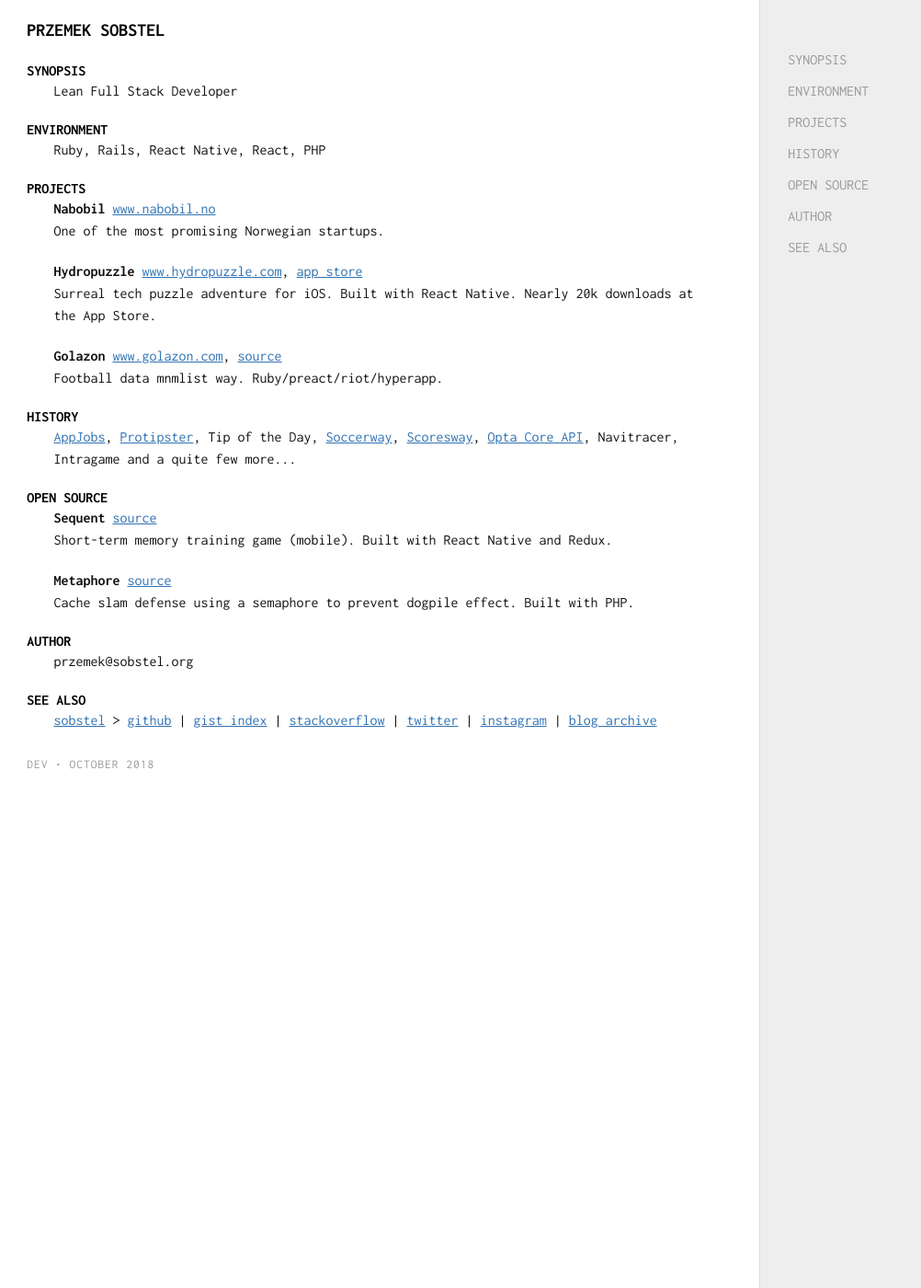
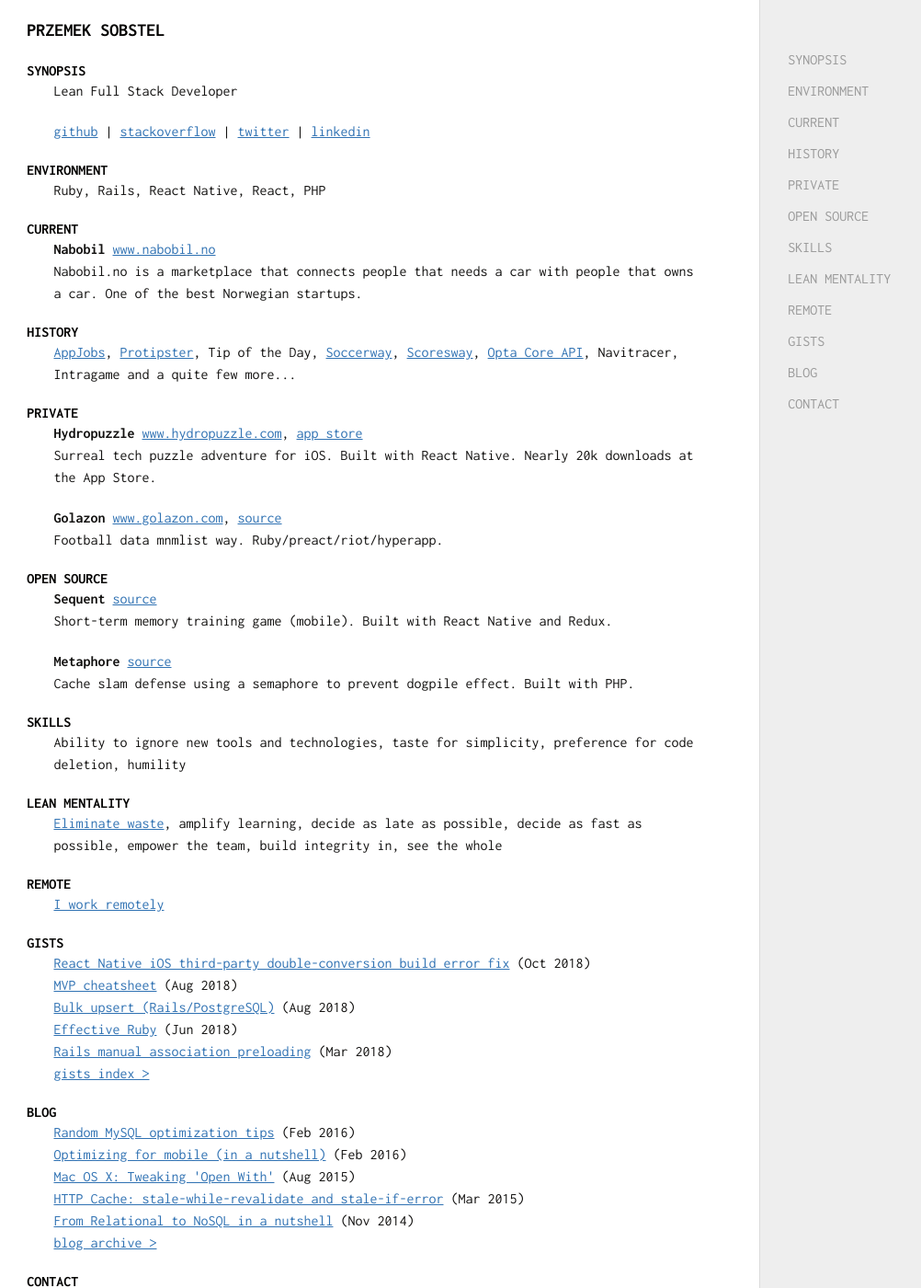
Before and after one commit to sobstel/sobstel.github.com, a Jekyll site: the page built from dev.html, in a window 1280 px wide and 1400 px high. Shown: the whole window at 92% size, without its empty margins (0-1002 px from the left). Built offline with Jekyll 4.4.1, drawn with Linux system fonts in a browser that asks for light colours.

```diff
--- a/dev.html
+++ b/dev.html
@@ -8,11 +8,16 @@
   <div class='man-navigation' style='display:none'>
     <a href="#SYNOPSIS">SYNOPSIS</a>
     <a href="#ENVIRONMENT">ENVIRONMENT</a>
-    <a href="#PROJECTS">PROJECTS</a>
+    <a href="#CURRENT">CURRENT</a>
     <a href="#HISTORY">HISTORY</a>
+    <a href="#PRIVATE">PRIVATE</a>
     <a href="#OPEN-SOURCE">OPEN SOURCE</a>
-    <a href="#AUTHOR">AUTHOR</a>
-    <a href="#SEE-ALSO">SEE ALSO</a>
+    <a href="#SKILLS">SKILLS</a>
+    <a href="#LEAN-MENTALITY">LEAN MENTALITY</a>
+    <a href="#REMOTE">REMOTE</a>
+    <a href="#GISTS">GISTS</a>
+    <a href="#BLOG">BLOG</a>
+    <a href="#CONTACT">CONTACT</a>
   </div>
 
   <h1>Przemek Sobstel</h1>
@@ -20,26 +25,34 @@
 
 <p>Lean Full Stack Developer</p>
 
+<p><a href="https://github.com/sobstel/">github</a> |
+<a href="https://stackoverflow.com/users/219272/sobstel">stackoverflow</a> |
+<a href="https://twitter.com/sobstel">twitter</a> |
+<a href="https://www.linkedin.com/in/sobstel/">linkedin</a></p>
+
 <h2 id="ENVIRONMENT">ENVIRONMENT</h2>
 
 <p>Ruby, Rails, React Native, React, PHP</p>
 
-<h2 id="PROJECTS">PROJECTS</h2>
+<h2 id="CURRENT">CURRENT</h2>
 
 <p><strong>Nabobil</strong> <a href="https://nabobil.no/en">www.nabobil.no</a><br />
-One of the most promising Norwegian startups.</p>
+Nabobil.no is a marketplace that connects people that needs a car with people that owns a car.
+One of the best Norwegian startups.</p>
+
+<h2 id="HISTORY">HISTORY</h2>
+
+<p><a href="https://www.appjobs.com/">AppJobs</a>, <a href="https://www.protipster.com/">Protipster</a>, Tip of the Day,
+<a href="http://www.soccerway.com/">Soccerway</a>, <a href="http://www.scoresway.com/">Scoresway</a>,
+<a href="https://www.optasports.com/services/data-feeds/">Opta Core API</a>, Navitracer, Intragame and a quite few more...</p>
+
+<h2 id="PRIVATE">PRIVATE</h2>
 
 <p><strong>Hydropuzzle</strong> <a href="http://www.sobstel.org/hydropuzzle/">www.hydropuzzle.com</a>, <a href="https://itunes.apple.com/app/id1294812505?ls=1&amp;mt=8">app store</a><br />
 Surreal tech puzzle adventure for iOS. Built with React Native. Nearly 20k downloads at the App Store.</p>
 
 <p><strong>Golazon</strong> <a href="http://www.golazon/com/">www.golazon.com</a>, <a href="https://github.com/sobstel/golazon">source</a><br />
 Football data mnmlist way. Ruby/preact/riot/hyperapp.</p>
-
-<h2 id="HISTORY">HISTORY</h2>
-
-<p><a href="https://www.appjobs.com/">AppJobs</a>, <a href="https://www.protipster.com/">Protipster</a>, Tip of the Day,
-<a href="http://www.soccerway.com/">Soccerway</a>, <a href="http://www.scoresway.com/">Scoresway</a>,
-<a href="https://www.optasports.com/services/data-feeds/">Opta Core API</a>, Navitracer, Intragame and a quite few more...</p>
 
 <h2 id="OPEN-SOURCE">OPEN SOURCE</h2>
 
@@ -49,25 +62,39 @@
 <p><strong>Metaphore</strong> <a href="https://github.com/sobstel/metaphore" title="Metaphore">source</a><br />
 Cache slam defense using a semaphore to prevent dogpile effect. Built with PHP.</p>
 
-<h2 id="AUTHOR">AUTHOR</h2>
+<h2 id="SKILLS">SKILLS</h2>
+
+<p>Ability to ignore new tools and technologies,
+taste for simplicity,
+preference for code deletion,
+humility</p>
+
+<h2 id="LEAN-MENTALITY">LEAN MENTALITY</h2>
+
+<p><a href="https://gist.github.com/sobstel/d9a55c5bc99f2cb67642a8ccd7562ded">Eliminate waste</a>,
+amplify learning, decide as late as possible, decide as fast as possible, empower the team, build integrity in, see the whole</p>
+
+<h2 id="REMOTE">REMOTE</h2>
+
+<p><a href="https://www.instagram.com/sobsteldev/">I work remotely</a></p>
+
+<h2 id="GISTS">GISTS</h2>
+
+<p>{% for gist in site.data.gists limit:5 %}
+  <a href="{{ gist.url }}">{{ gist.title }}</a> ({{ gist.date | date: "%b %Y" }})<br />
+{% endfor %}
+<a href="/gists/">gists index &gt;</a></p>
+
+<h2 id="BLOG">BLOG</h2>
+
+<p>{% for post in site.posts limit:5 %}
+  <a href="{{ post.url }}">{{ post.title }}</a> ({{ post.date | date: "%b %Y" }})<br />
+{% endfor %}
+<a href="/blog/">blog archive &gt;</a></p>
+
+<h2 id="CONTACT">CONTACT</h2>
 
 <p>przemek@sobstel.org</p>
-
-<h2 id="SEE-ALSO">SEE ALSO</h2>
-
-
-<p>
-  <a href="/">sobstel</a> &gt;
-  <a href="https://github.com/sobstel/">github</a> |
-  <a href="/gists/">gist index</a> |
-  <a href="https://stackoverflow.com/users/219272/sobstel">stackoverflow</a> |
-  <a href="https://twitter.com/sobstel">twitter</a> |
-  <a href="https://www.instagram.com/sobsteldev/">instagram</a> |
-  <a href="/blog/">blog archive</a>
-</p>
-
-
-
 
 
   <ol class='man-decor man-foot man foot'>
--- a/hydropuzzle/reviews/canardpc.html
+++ b/hydropuzzle/reviews/canardpc.html
@@ -4,10 +4,8 @@
 title: Hydropuzzle review (Canard PC)
 ---
 
+{% include hydro-nav.html %}
+
 <p><a href="/img/hydro/canardpc373.jpg"><img src="/img/hydro/canardpc373.jpg"></a></p>
 
 <p><em>Published in <a href="https://www.canardpc.com/373/au-doigt-et-loeil-hydropuzzle">CanardPC #373</a>.</em></p>
-
-<p>---</p>
-
-{% include hydro-nav.html %}
```
Also changed, not shown: hydropuzzle/reviews/appsdoiphone.md (+2 -4 lines), 1 other file.
